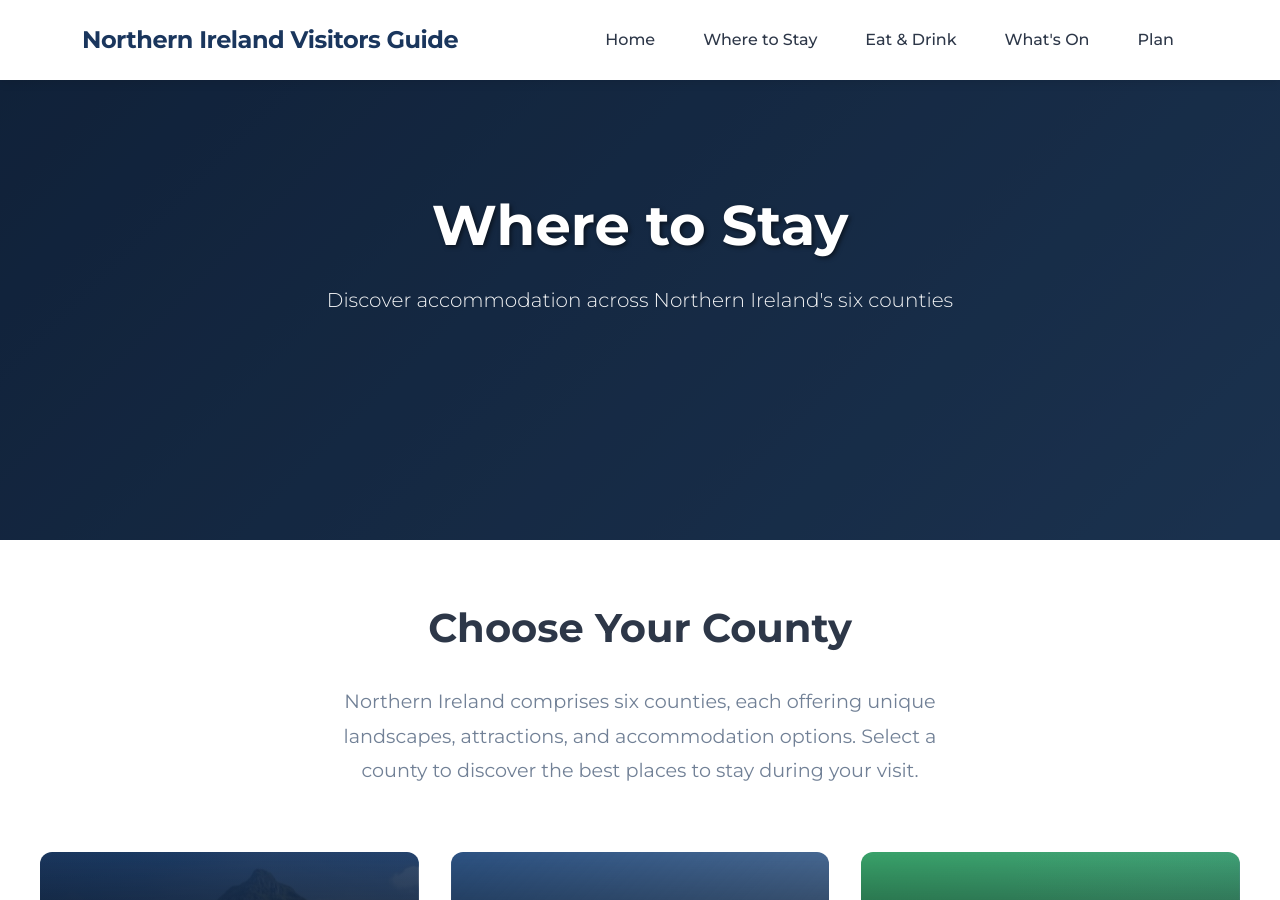
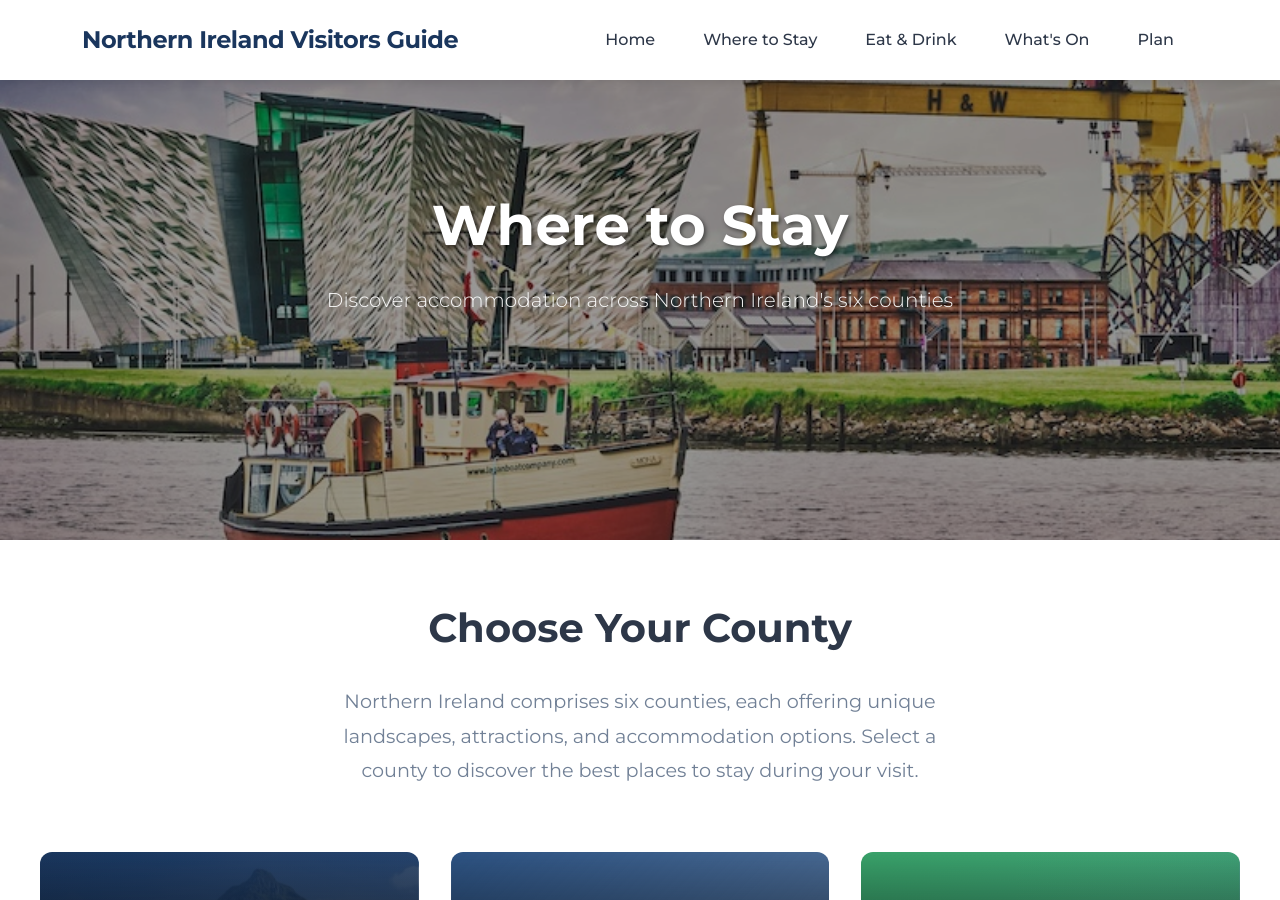
Before and after one commit to touchsoft/ni-visitors-guide, a Jekyll site: the page built from where-to-stay.html, in a window 1280 px wide and 900 px high. Built offline with Jekyll 4.4.1, drawn with Linux system fonts in a browser that asks for light colours.

Commit message:
Fix Where to Stay hero background with correct GitHub Pages path

```diff
--- a/where-to-stay.html
+++ b/where-to-stay.html
@@ -3,7 +3,7 @@
 title: Where to Stay
 ---
 
-<div class="hero-section" style="background: linear-gradient(135deg, #1a365d 0%, #2c5282 100%), url('/assets/images/giants-causeway.jpg'); background-size: cover; background-position: center;">
+<div class="hero-section" style="background-image: url('/ni-visitors-guide/assets/images/k-mitch-hodge.jpg');">
   <div class="container">
     <div class="row justify-content-center">
       <div class="col-lg-8 text-center hero-content">
```
